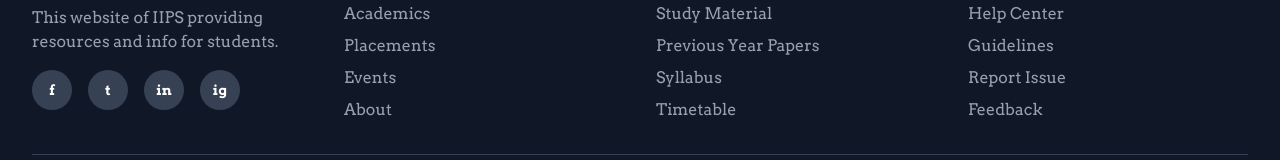
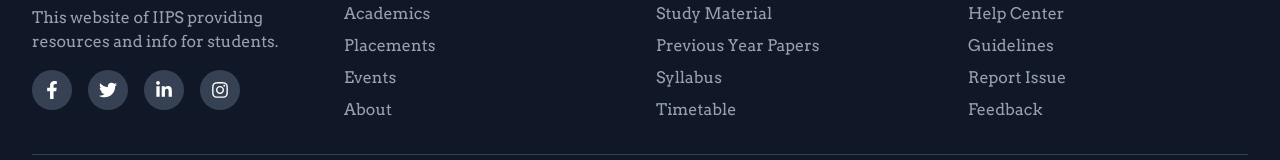
Before and after one commit to saarakhan/IIPS_Academics_2.0, a React (Vite) app in the folder frontend/: page / in a window 1280 px wide. Shown: the part 3007-3167 px from the top of the page. Built offline with nearby package versions, Linux system fonts and the light colour scheme; no server answers; the database is empty.

Commit message:
icons fixed

```diff
--- a/frontend/src/components/Home/Footer.jsx
+++ b/frontend/src/components/Home/Footer.jsx
@@ -1,4 +1,11 @@
 import { Link } from "react-router-dom";
+import { FaFacebookF, FaTwitter, FaLinkedinIn, FaInstagram } from 'react-icons/fa';
+const socialLinks = [
+  { icon: <FaFacebookF />, name: "Facebook"  },
+  { icon: <FaTwitter />, name: "Twitter" },
+  { icon: <FaLinkedinIn />, name: "LinkedIn" },
+  { icon: <FaInstagram />, name: "Instagram" },
+];
 
 export default function Footer() {
   return (
@@ -12,16 +19,22 @@ export default function Footer() {
             <p className="text-gray-400 mb-4">
               This website of IIPS providing resources and info for students.
             </p>
+
             <div className="flex space-x-4">
-              {["f", "t", "in", "ig"].map((social, index) => (
-                <div
-                  key={index}
-                  className="w-10 h-10 bg-gray-700 rounded-full flex items-center justify-center hover:bg-[#C79745] transition-colors cursor-pointer"
-                >
-                  <span className="text-sm font-bold">{social}</span>
-                </div>
-              ))}
-            </div>
+      {socialLinks.map((social, index) => (
+        <a
+          key={index}
+          href={social.url}
+          target="_blank"
+          rel="noopener noreferrer"
+          title={social.name}
+          className="w-10 h-10 bg-gray-700 rounded-full flex items-center justify-center hover:bg-[#C79745] transition-colors cursor-pointer"
+        >
+          <span className="text-white text-lg">{social.icon}</span>
+        </a>
+      ))}
+    </div>
+
           </div>
 
           <div>
```
